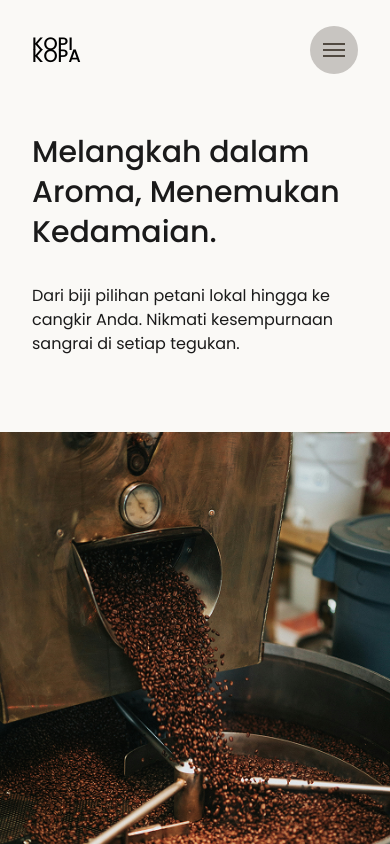
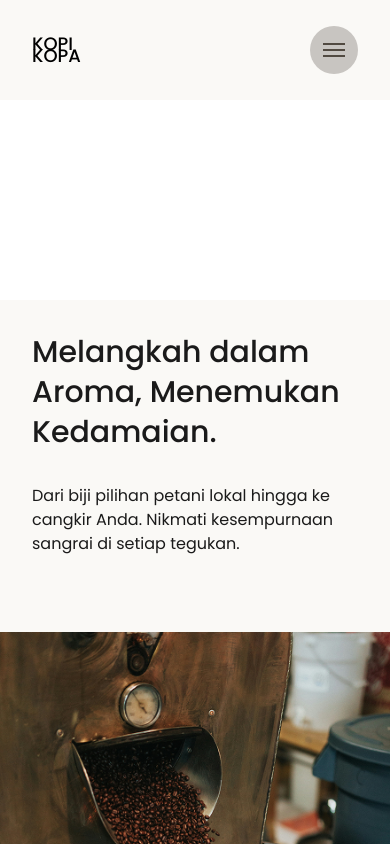
Before and after one commit to faizalrezaa/kopikopa, a React (Vite) app: page / in a window 390 px wide. Shown: the top 844 px of the page. Built offline with nearby package versions, Linux system fonts and the light colour scheme.

Commit message:
smooth navbar drops

```diff
--- a/src/components/Navbar.tsx
+++ b/src/components/Navbar.tsx
@@ -60,7 +60,7 @@ const Navbar = () => {
         </button>
       </div>
       <div
-        className={`${isOpen ? "max-h-52 opacity-100 " : "max-h-0 opacity-0"} transition-all overflow-hidden ease-in-out duration-600 xl:hidden`}
+        className={`${isOpen ? "grid-rows-[1fr] opacity-100 " : "grid-rows-[0fr] opacity-0"} grid transition-all overflow-hidden ease-in-out duration-600 xl:hidden`}
       >
         <div
           className={`flex flex-col justify-center items-center gap-4 font-poppins-md bg-primary pb-9  `}
--- a/src/components/atomic/Accordion.tsx
+++ b/src/components/atomic/Accordion.tsx
@@ -23,9 +23,13 @@ const Accordion = ({ question, answer, isOpen, callback }: FaqItem) => {
         </div>
 
         <div
-          className={`${isOpen ? "max-h-64 opacity-100" : "max-h-0 opacity-0"} overflow-hidden font-poppins-el transition-all duration-700 ease-in -mt-4 pb-7 w-64 md:text-lg md:max-w-96 xl:text-xl xl:w-250 xl:font-poppins-l`}
+          className={`${isOpen ? "grid-rows-[1fr] opacity-100" : "grid-rows-[0fr] opacity-0"} grid transition-all duration-400 ease-in `}
         >
-          {answer}
+          <div
+            className={`overflow-hidden -mt-4 pb-7 w-64 md:text-lg md:max-w-96 xl:text-xl xl:w-250 xl:font-poppins-l`}
+          >
+            {answer}
+          </div>
         </div>
       </div>
     </section>
--- a/src/index.css
+++ b/src/index.css
@@ -32,10 +32,10 @@
 
 @theme {
   --font-old: old, "serif";
-  --font-poppins-el: poppins-el, "sans-serif";
-  --font-poppins-l: poppins-l, "sans-serif";
-  --font-poppins-reg: poppins-rg, "sans-serif";
-  --font-poppins-md: poppins-md, "sans-serif";
+  --font-poppins-el: poppins-el, "erif";
+  --font-poppins-l: poppins-l, "serif";
+  --font-poppins-reg: poppins-rg, "serif";
+  --font-poppins-md: poppins-md, "serif";
 
   --color-primary: #faf9f6;
   --color-secondary: #c8c5c1;
```
